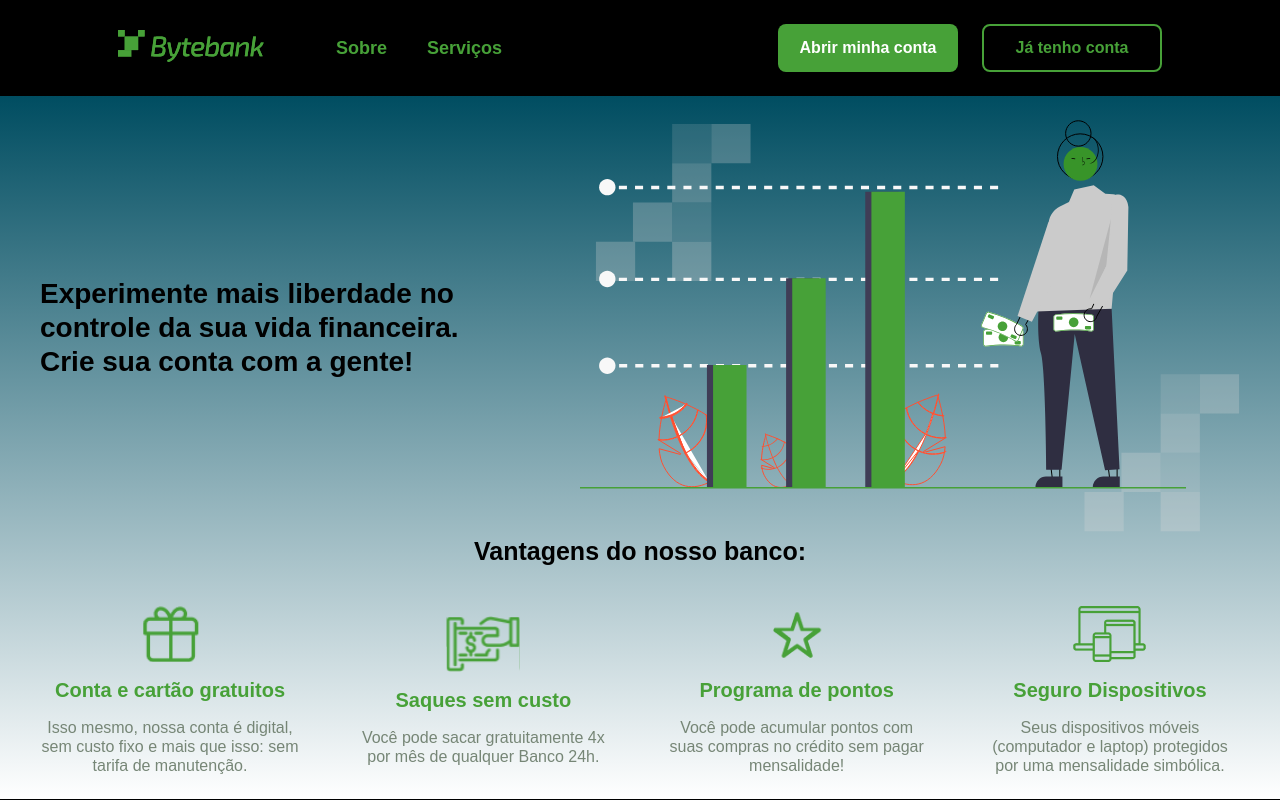
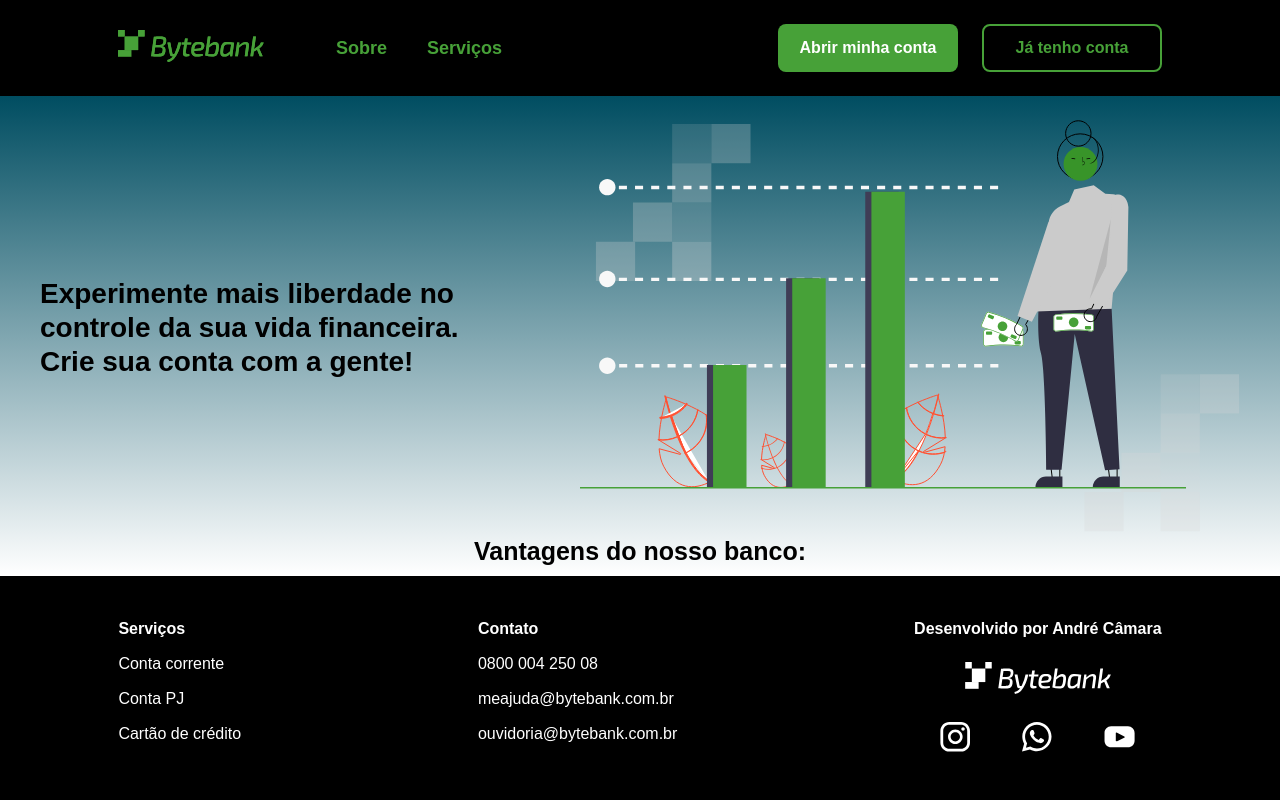
Before and after one commit to AndreMqs/FIAP-tech-chalenge-1-app-gerenciamento-financeiro, a Next.js app: page / in a window 1280 px wide. Shown: the top 800 px of the page. Built offline with nearby package versions, Linux system fonts and the light colour scheme.

Commit message:
Making home page fit to screen

```diff
--- a/src/app/components/HomePage/ContentHomePage/ContentHomePage.module.scss
+++ b/src/app/components/HomePage/ContentHomePage/ContentHomePage.module.scss
@@ -5,6 +5,8 @@
   align-items: center;
   justify-content: flex-start;
   padding: 24px;
+  height: calc(100% - 320px);
+  overflow-y: auto;
 
   @media (max-width: 768px) {
     padding: 40px 60px;
--- a/src/app/components/HomePage/FooterHomePage/FooterHomePage.module.scss
+++ b/src/app/components/HomePage/FooterHomePage/FooterHomePage.module.scss
@@ -6,6 +6,8 @@
   align-items: center;
   height: 224px;
   padding-top: 43px;
+  position: relative;
+  z-index: 10;
 
   @media (max-width: 768px) {
     padding: 24px 60px;
--- a/src/app/components/HomePage/HomePage.module.scss
+++ b/src/app/components/HomePage/HomePage.module.scss
@@ -1,3 +1,5 @@
 .homePageMainContainer {
   width: 100%;
+  height: 100%;
+  position: absolute;
 }
```
